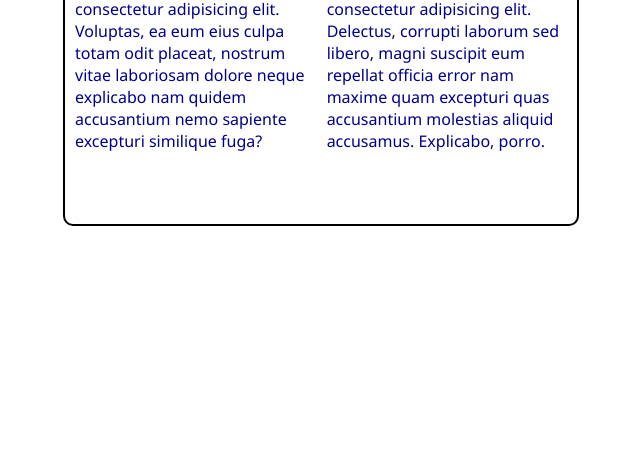
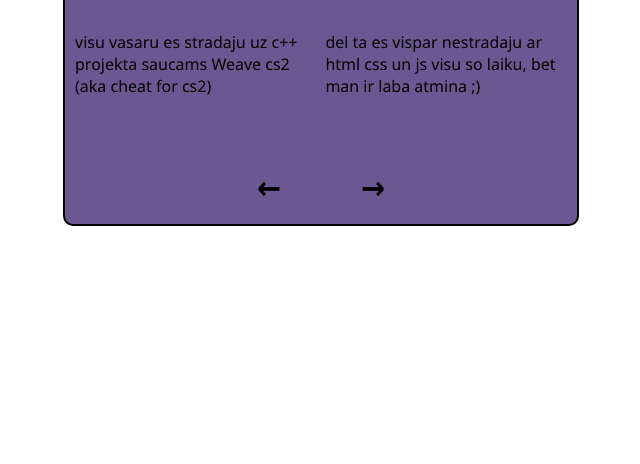
Before and after one commit to vtdt/vtdt.github.io, a plain HTML site: page mana-vasara.html in a window 1280 px wide. Shown: the part 336-800 px from the top of the page, without its empty margins (319-959 px from the left). Drawn offline with Linux system fonts and the light colour scheme.

Commit message:
Update mana-vasara.html

```diff
--- a/mana-vasara.html
+++ b/mana-vasara.html
@@ -4,50 +4,20 @@
     <meta charset="UTF-8">
     <meta name="viewport" content="width=device-width, initial-scale=1.0">
     <title>mana c+ vasara</title>
-    <style>
-        body{
-            margin: 0;
-            border: 0;
-        }
-        #container {
-            display: flex;
-            justify-content: center;
-            justify-items: center;
-            align-content: center;
-            align-items: center;
-
-            height: 100vh;
-            width: 100vw;
-        }
-        #fucker {
-            display: flex;
-            justify-content: center;
-            align-items: center;
-            font-family: 'Segoe UI', Tahoma, Geneva, Verdana, sans-serif;
-
-            height: 40%;
-            width: 40%;
-            border: 2px solid black;
-            border-radius: 10px;
-        }
-        #oao{
-            position: absolute;
-            top: 30%;
-        }
-        .text{
-            margin: 10px;
-            color: darkblue;
-        }
-    </style>
+    <link rel="stylesheet" href="style.css"></a>
 </head>
 <body>
     <div id="container">
         <div id="fucker">
             <h1 id = "oao">MAIN THEME</h1>
-            <div class ="text">Lorem ipsum, dolor sit amet consectetur adipisicing elit. Voluptas, ea eum eius culpa totam odit placeat, nostrum vitae laboriosam dolore neque explicabo nam quidem accusantium nemo sapiente excepturi similique fuga?</div>
-            <div class ="text">Lorem ipsum dolor sit amet consectetur adipisicing elit. Delectus, corrupti laborum sed libero, magni suscipit eum repellat officia error nam maxime quam excepturi quas accusantium molestias aliquid accusamus. Explicabo, porro.</div>
+            <h2 id = "month_id"></h2>
+            <div class ="text" id = "text1"></div>
+            <div class ="text" id = "text2"></div>
+            <h1 class="buttons" id = "button_left" onclick="previous_page()">←</h1>
+            <h1 class="buttons" id = "button_right" onclick="next_page()">→</h1>
         </div>
     </div>
 
+    <script src="script.js"></script>
 </body>
 </html>
```
